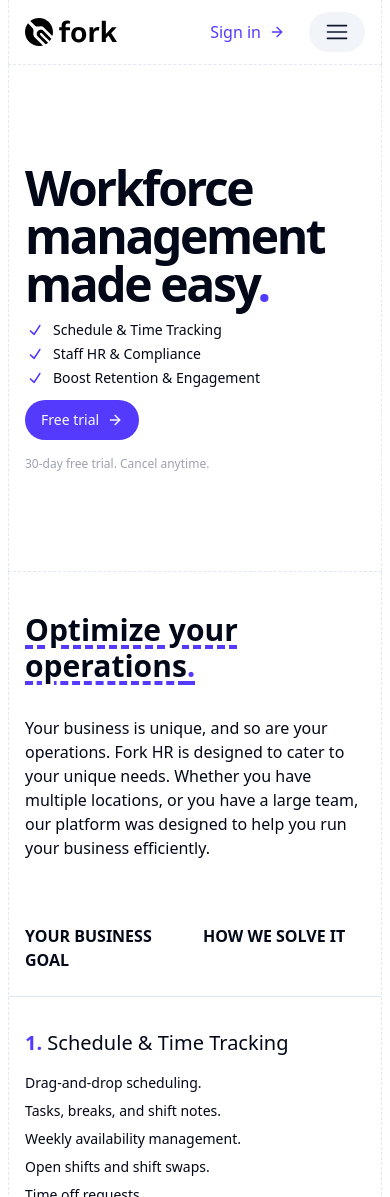
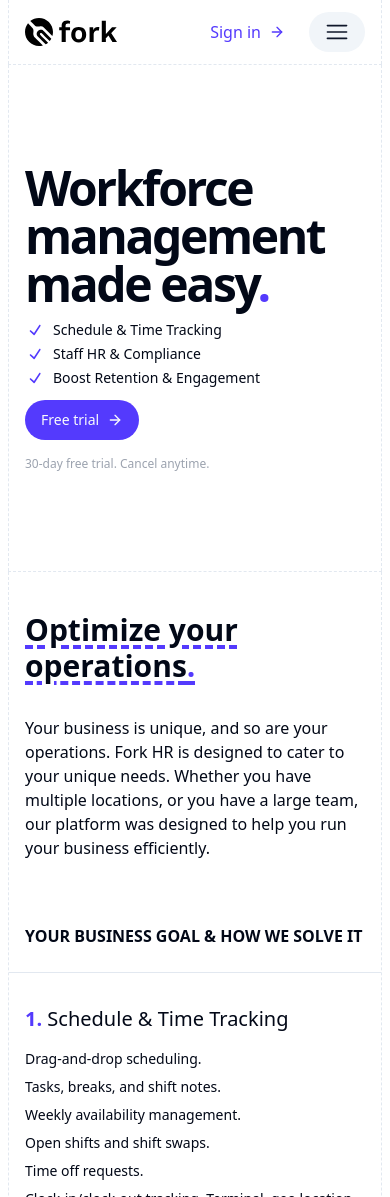
Before and after one commit to ForkHR/forkhr-website, a React (Vite) app: page / in a window 390 px wide. Shown: the top 1197 px of the page. Built offline with nearby package versions, Linux system fonts and the light colour scheme; a web font is replaced by a local one.

Commit message:
fix: update Section2 header for clarity and improve layout responsiveness

```diff
--- a/src/pages/Home.jsx
+++ b/src/pages/Home.jsx
@@ -53,13 +53,10 @@ const Section2 = () => {
                 </p>
             </div>
             <div>
-                <div className="flex justify-between gap-4 md:px-8 px-4 border-b py-6">
+                <div className="flex md:flex-row flex-col justify-between gap-4 md:px-8 px-4 border-b py-6">
                     <h5 className="text-base md:text-base flex-1 font-semibold">
-                        YOUR BUSINESS GOAL
+                        YOUR BUSINESS GOAL & HOW WE SOLVE IT
                     </h5>
-                    <div className="text-base md:text-base flex-1 font-semibold">
-                        HOW WE SOLVE IT
-                    </div>
                 </div>
                 <div className="flex md:flex-row flex-col gap-4 md:px-8 px-4 border-slate-200 border-dashed justify-between border-b py-8">
                     <h5 className="text-xl text-semibold flex-1">
```
Also changed, not shown: 1 other file (tests, documents, lock files or other folders).
